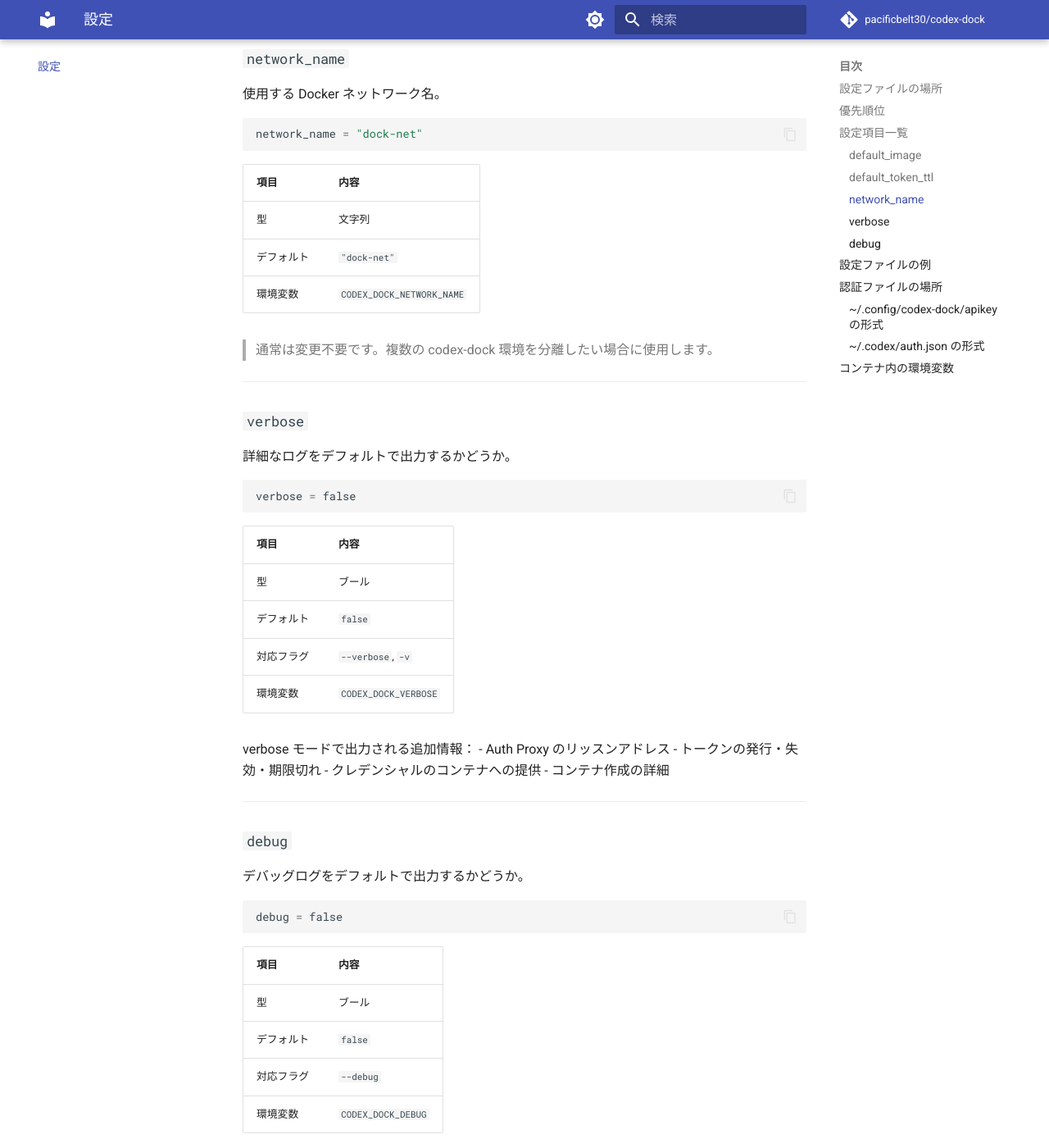
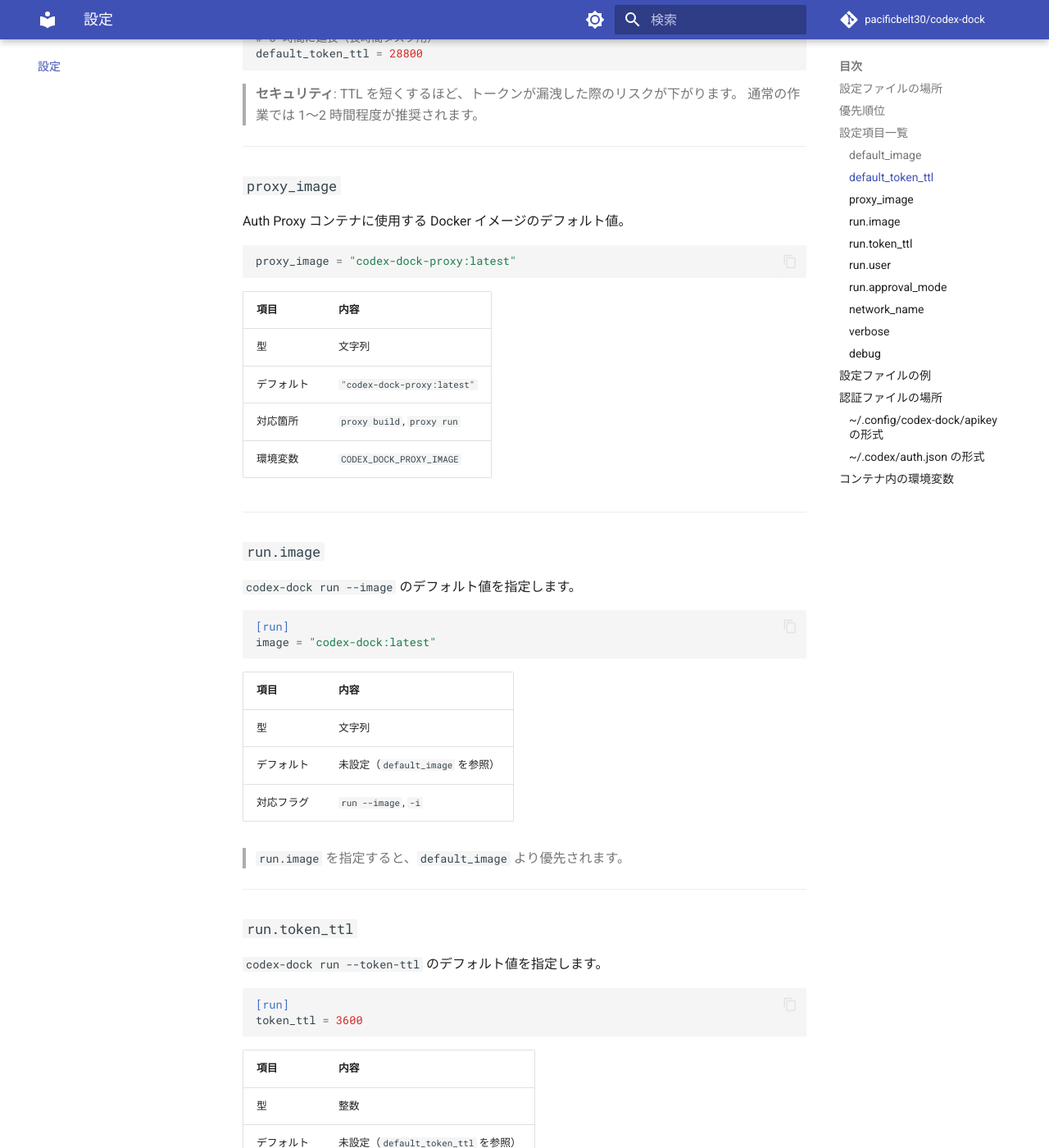
Before and after one commit to pacificbelt30/sandbox-codex, an MkDocs documentation site: the page built from doc/configuration.md, in a window 1280 px wide and 1400 px high, scrolled down 2251 px. Shown: the whole window at 82% size. Built offline with MkDocs 1.6.1 and Material for MkDocs 9.7.7, drawn with Linux system fonts in a browser that asks for light colours; comment, search, counter and statistics services are not loaded; some of the changed text lies outside the part shown.

Commit message:
Change `run` default user to `current` and add run-specific config defaults (#28)
* Change run user default to current and add run config defaults

* Update configuration docs with setup step and missing keys

````diff
--- a/doc/configuration.md
+++ b/doc/configuration.md
@@ -4,6 +4,12 @@
 
 codex-dock の設定は `~/.config/codex-dock/config.toml` に記述します。
 TOML 形式で、コマンドラインフラグのデフォルト値を変更できます。
+
+設定ファイルがまだない場合は、最初に次を実行してください。
+
+```bash
+make install-config
+```
 
 ---
 
@@ -36,6 +42,8 @@
 ---
 
 ## 設定項目一覧
+
+> すべての設定キーは [`configs/config.toml.example`](../configs/config.toml.example) にまとまっています。
 
 ### `default_image`
 
@@ -85,6 +93,100 @@
 
 > **セキュリティ**: TTL を短くするほど、トークンが漏洩した際のリスクが下がります。
 > 通常の作業では 1〜2 時間程度が推奨されます。
+
+---
+
+### `proxy_image`
+
+Auth Proxy コンテナに使用する Docker イメージのデフォルト値。
+
+```toml
+proxy_image = "codex-dock-proxy:latest"
+```
+
+| 項目 | 内容 |
+|---|---|
+| 型 | 文字列 |
+| デフォルト | `"codex-dock-proxy:latest"` |
+| 対応箇所 | `proxy build`, `proxy run` |
+| 環境変数 | `CODEX_DOCK_PROXY_IMAGE` |
+
+---
+
+### `run.image`
+
+`codex-dock run --image` のデフォルト値を指定します。
+
+```toml
+[run]
+image = "codex-dock:latest"
+```
+
+| 項目 | 内容 |
+|---|---|
+| 型 | 文字列 |
+| デフォルト | 未設定（`default_image` を参照） |
+| 対応フラグ | `run --image`, `-i` |
+
+> `run.image` を指定すると、`default_image` より優先されます。
+
+---
+
+### `run.token_ttl`
+
+`codex-dock run --token-ttl` のデフォルト値を指定します。
+
+```toml
+[run]
+token_ttl = 3600
+```
+
+| 項目 | 内容 |
+|---|---|
+| 型 | 整数 |
+| デフォルト | 未設定（`default_token_ttl` を参照） |
+| 対応フラグ | `run --token-ttl` |
+
+> `run.token_ttl` を指定すると、`default_token_ttl` より優先されます。
+
+---
+
+
+### `run.user`
+
+`codex-dock run --user` のデフォルト値を指定します。
+
+```toml
+[run]
+user = "current"
+```
+
+| 項目 | 内容 |
+|---|---|
+| 型 | 文字列 |
+| デフォルト | `"current"` |
+| 対応フラグ | `run --user` |
+| 推奨値 | `current`, `codex`, `dir`, `uid[:gid]` |
+
+`codex` を指定すると、従来のデフォルト挙動（コンテナ内 `codex` ユーザ `1001:1001`）で実行されます。
+
+---
+
+### `run.approval_mode`
+
+`codex-dock run --approval-mode` のデフォルト値を指定します。
+
+```toml
+[run]
+approval_mode = "suggest"
+```
+
+| 項目 | 内容 |
+|---|---|
+| 型 | 文字列 |
+| デフォルト | `"suggest"` |
+| 対応フラグ | `run --approval-mode` |
+| 許可値 | `suggest`, `auto-edit`, `full-auto`, `danger` |
 
 ---
 
@@ -169,6 +271,19 @@
 
 # デバッグログ（開発・トラブルシューティング時のみ）
 debug = false
+
+[run]
+# run サブコマンドのデフォルトイメージ（未指定なら default_image を使用）
+image = "codex-dock:latest"
+
+# run サブコマンドのトークン TTL（未指定なら default_token_ttl を使用）
+token_ttl = 3600
+
+# run サブコマンドのデフォルトユーザ
+user = "current"
+
+# run サブコマンドの承認モード
+approval_mode = "suggest"
 ```
 
 ---
````
Also changed, not shown: README.md (+4 -4 lines), doc/commands/run.md (+10 -3 lines), doc/en/configuration.md (+114 -0 lines), 3 other files.
